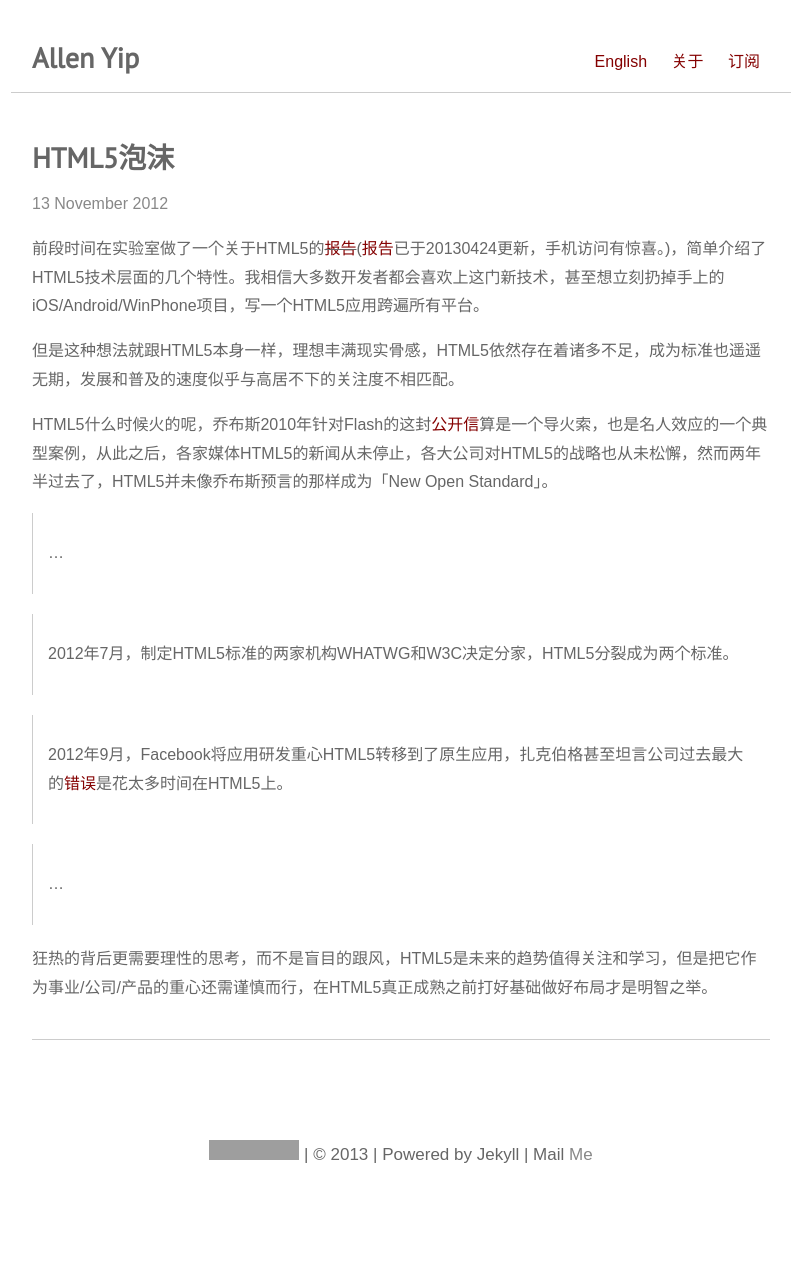
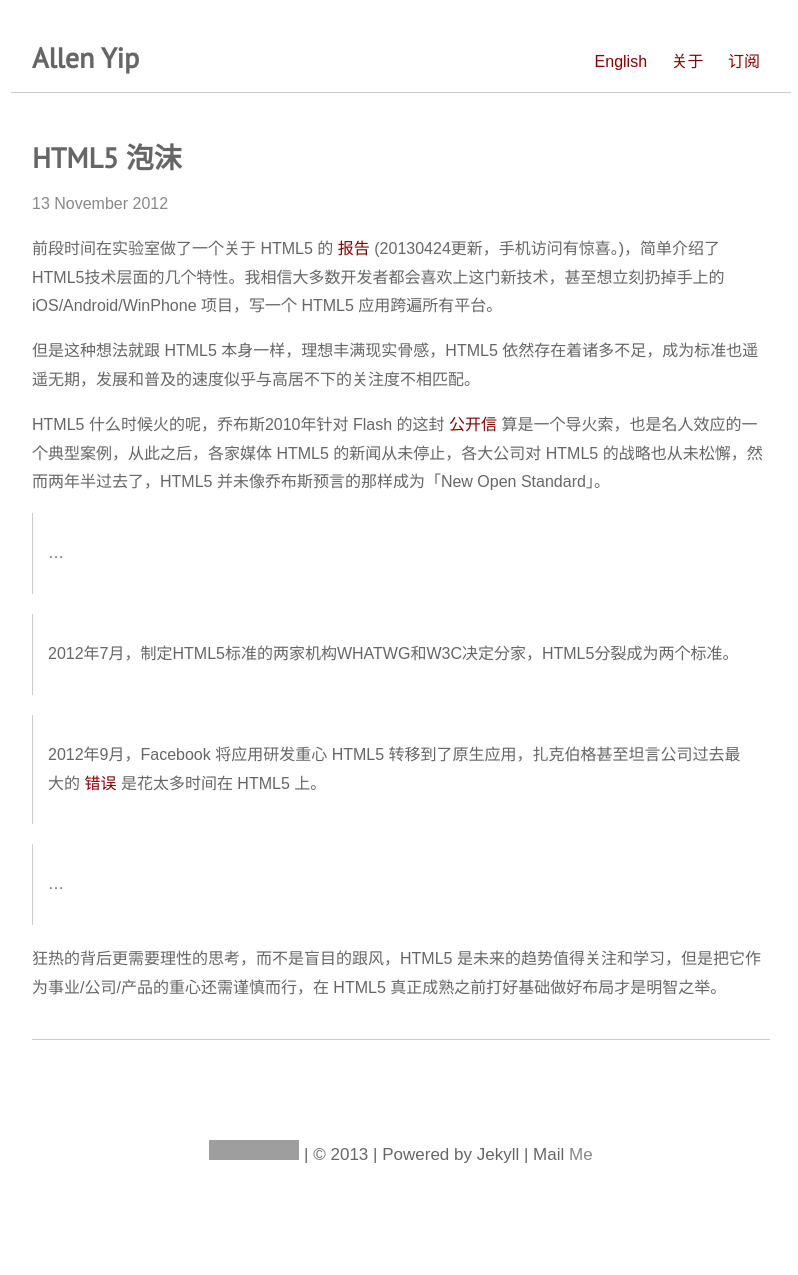
Before and after one commit to allenyip/allenyip.github.com, a Jekyll site: the page built from _posts/2012-11-13-html5-bubble.md, in a window 1280 px wide. Shown: the whole page, without its empty margins (239-1037 px from the left). Built offline with Jekyll 4.4.1, drawn with Linux system fonts in a browser that asks for light colours; some web fonts are replaced; Markdown is read by kramdown in place of the engine named in the settings; grey boxes are pictures that could not be loaded.

Commit message:
add blank words

```diff
--- a/_posts/2012-11-13-html5-bubble.md
+++ b/_posts/2012-11-13-html5-bubble.md
@@ -1,25 +1,25 @@
 ---
 
-title: HTML5泡沫
+title: HTML5 泡沫
 
 layout: post
 
 ---
-前段时间在实验室做了一个关于HTML5的~~[报告][1]~~([报告][4]已于20130424更新，手机访问有惊喜。)，简单介绍了HTML5技术层面的几个特性。我相信大多数开发者都会喜欢上这门新技术，甚至想立刻扔掉手上的iOS/Android/WinPhone项目，写一个HTML5应用跨遍所有平台。
+前段时间在实验室做了一个关于 HTML5 的 [报告][4] (20130424更新，手机访问有惊喜。)，简单介绍了HTML5技术层面的几个特性。我相信大多数开发者都会喜欢上这门新技术，甚至想立刻扔掉手上的 iOS/Android/WinPhone 项目，写一个 HTML5 应用跨遍所有平台。
 
-但是这种想法就跟HTML5本身一样，理想丰满现实骨感，HTML5依然存在着诸多不足，成为标准也遥遥无期，发展和普及的速度似乎与高居不下的关注度不相匹配。
+但是这种想法就跟 HTML5 本身一样，理想丰满现实骨感，HTML5 依然存在着诸多不足，成为标准也遥遥无期，发展和普及的速度似乎与高居不下的关注度不相匹配。
 
-HTML5什么时候火的呢，乔布斯2010年针对Flash的这封[公开信][2]算是一个导火索，也是名人效应的一个典型案例，从此之后，各家媒体HTML5的新闻从未停止，各大公司对HTML5的战略也从未松懈，然而两年半过去了，HTML5并未像乔布斯预言的那样成为「New Open Standard」。
+HTML5 什么时候火的呢，乔布斯2010年针对 Flash 的这封 [公开信][2] 算是一个导火索，也是名人效应的一个典型案例，从此之后，各家媒体 HTML5 的新闻从未停止，各大公司对 HTML5 的战略也从未松懈，然而两年半过去了，HTML5 并未像乔布斯预言的那样成为「New Open Standard」。
 
 >...
 
 >2012年7月，制定HTML5标准的两家机构WHATWG和W3C决定分家，HTML5分裂成为两个标准。
 
->2012年9月，Facebook将应用研发重心HTML5转移到了原生应用，扎克伯格甚至坦言公司过去最大的[错误][3]是花太多时间在HTML5上。
+>2012年9月，Facebook 将应用研发重心 HTML5 转移到了原生应用，扎克伯格甚至坦言公司过去最大的 [错误][3] 是花太多时间在 HTML5 上。
 
 >...
 
-狂热的背后更需要理性的思考，而不是盲目的跟风，HTML5是未来的趋势值得关注和学习，但是把它作为事业/公司/产品的重心还需谨慎而行，在HTML5真正成熟之前打好基础做好布局才是明智之举。
+狂热的背后更需要理性的思考，而不是盲目的跟风，HTML5 是未来的趋势值得关注和学习，但是把它作为事业/公司/产品的重心还需谨慎而行，在 HTML5 真正成熟之前打好基础做好布局才是明智之举。
 
 [1]:http://allenyip.github.com/HTML5/template/index.html "GitHub"
 [2]:http://www.apple.com/hotnews/thoughts-on-flash/ "Apple"
```
Also changed, not shown: _posts/2012-11-08-the-next-iphone.md (+4 -4 lines), _posts/2012-11-18-hacker-and-v.md (+5 -5 lines), _posts/2012-11-30-the-life-i-want.md (+2 -2 lines), _posts/2013-01-16-remembering-aaron-swartz.md (+5 -5 lines).
